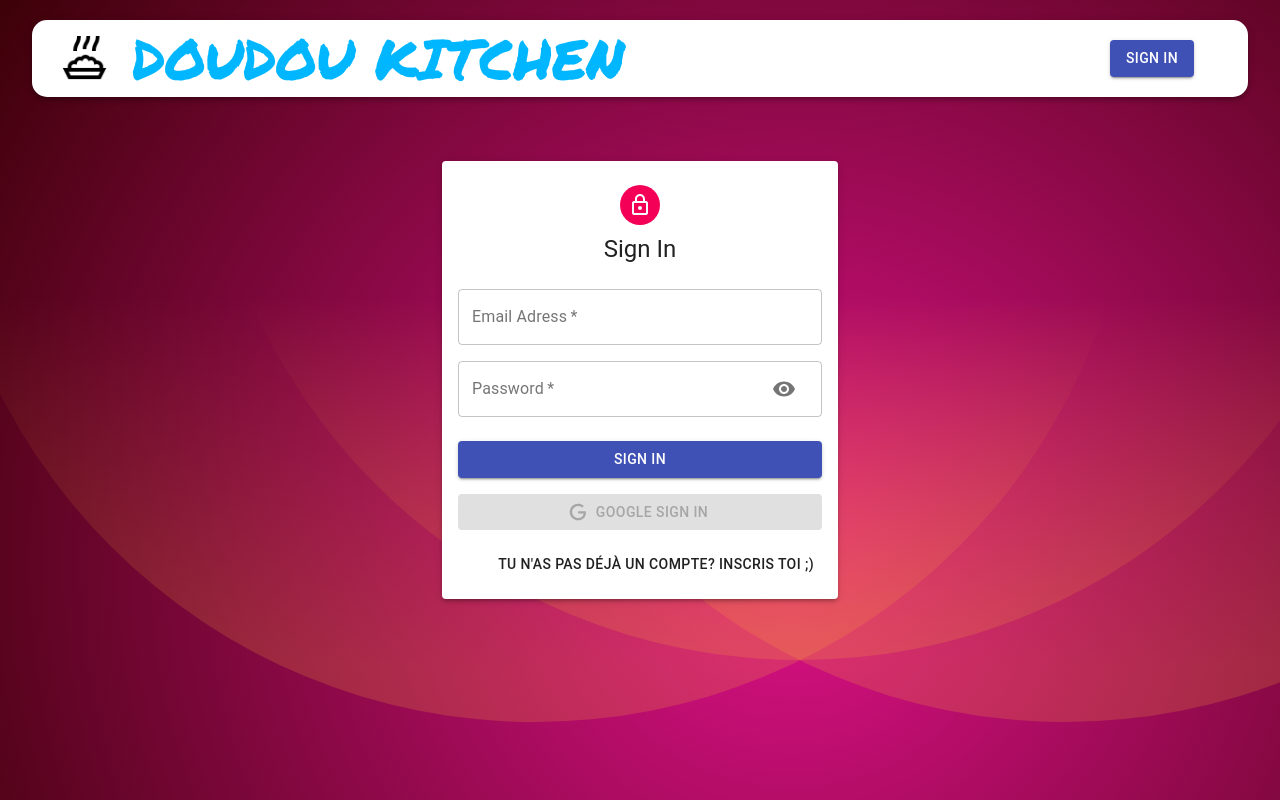
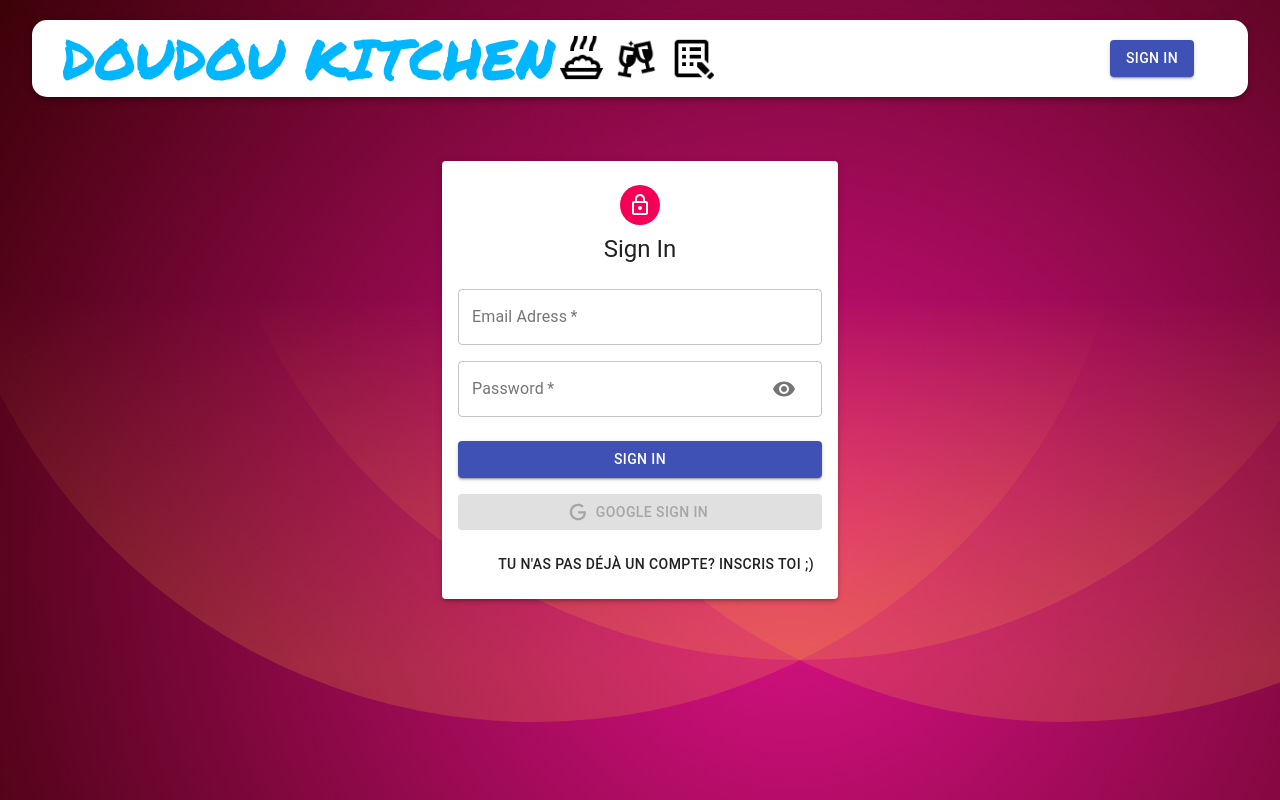
Before and after one commit to Guillaumegackel/Doudou-Kitchen, a React (Create React App) app in the folder client/: page /auth in a window 1280 px wide. Built offline with nearby package versions, Linux system fonts and the light colour scheme.

Commit message:
header and recipe fix

```diff
--- a/client/src/components/Navbar/Navbar.js
+++ b/client/src/components/Navbar/Navbar.js
@@ -5,6 +5,9 @@ import { Link, useNavigate, useLocation } from "react-router-dom";
 import { AppBar, Button, Toolbar, Typography, Avatar } from "@material-ui/core";
 import * as actionType from "../../constants/actionTypes";
 import meal from "../../images/meal.png"
+import note from "../../images/note.png"
+import drink from "../../images/drink.png"
+
 import useStyles from "./styles";
 
 const Navbar = () => {
@@ -39,7 +42,7 @@ const Navbar = () => {
       <Link to="/" className={classes.heading}
 >
       <div className={classes.brandContainer}>
-      <img className={classes.image} src={meal} alt="meal" height="45" />
+      {/* <img className={classes.image} src={meal} alt="meal" height="45" />          */}
       <Typography
           className={classes.heading}
           variant="h2"
@@ -47,7 +50,9 @@ const Navbar = () => {
         >
           DOUDOU KITCHEN
         </Typography>
-        {/* <img className={classes.image} src={doudou} alt="doudou kitchen" height="60" /> */}
+        <img className={classes.image} src={meal} alt="drink" height="45" />
+        <img className={classes.image} src={drink} alt="drink" height="45" />
+        <img className={classes.image} src={note} alt="drink" height="45" />
       </div>
       </Link>
 
--- a/client/src/components/Navbar/styles.js
+++ b/client/src/components/Navbar/styles.js
@@ -21,7 +21,7 @@ export default makeStyles((theme) => ({
     textDecoration: 'none',
   },
   image: {
-    marginRight: '25px',
+    margin: '0px 5px',
         [theme.breakpoints.down('sm')]: {
       display: 'none',
   },
@@ -31,11 +31,10 @@ export default makeStyles((theme) => ({
     display: 'flex',
     justifyContent: 'flex-end',
     width: '400px',
-  //   [theme.breakpoints.down('sm')]: {
-  //     justifyContent: 'space-evenly',
-  //     alignItems: 'center',
-  // },
+    [theme.breakpoints.down('sm')]: {
+      flexDirection: 'column',
   },
+},
   profile: {
     display: 'flex',
     justifyContent: 'space-evenly',
--- a/client/src/components/Posts/Post/Post.js
+++ b/client/src/components/Posts/Post/Post.js
@@ -55,7 +55,7 @@ const Post = ({ post, setCurrentId }) => {
       </div>
       <Typography className={classes.title} gutterBottom variant="h5" component="h2">{post.title}</Typography>
       <CardContent>
-        <Typography variant="body2" color="textSecondary" component="p">{post.message}</Typography>
+        <Typography variant="body2" color="textSecondary" component="p">{post.recipe}</Typography>
       </CardContent>
       <CardActions className={classes.cardActions}>
         <Button size="small" color="primary" disabled={!user?.result} onClick={() => dispatch(likePost(post._id))}>
```
Also changed, not shown: client/src/images/drink.png (added), client/src/images/note.png (added).
